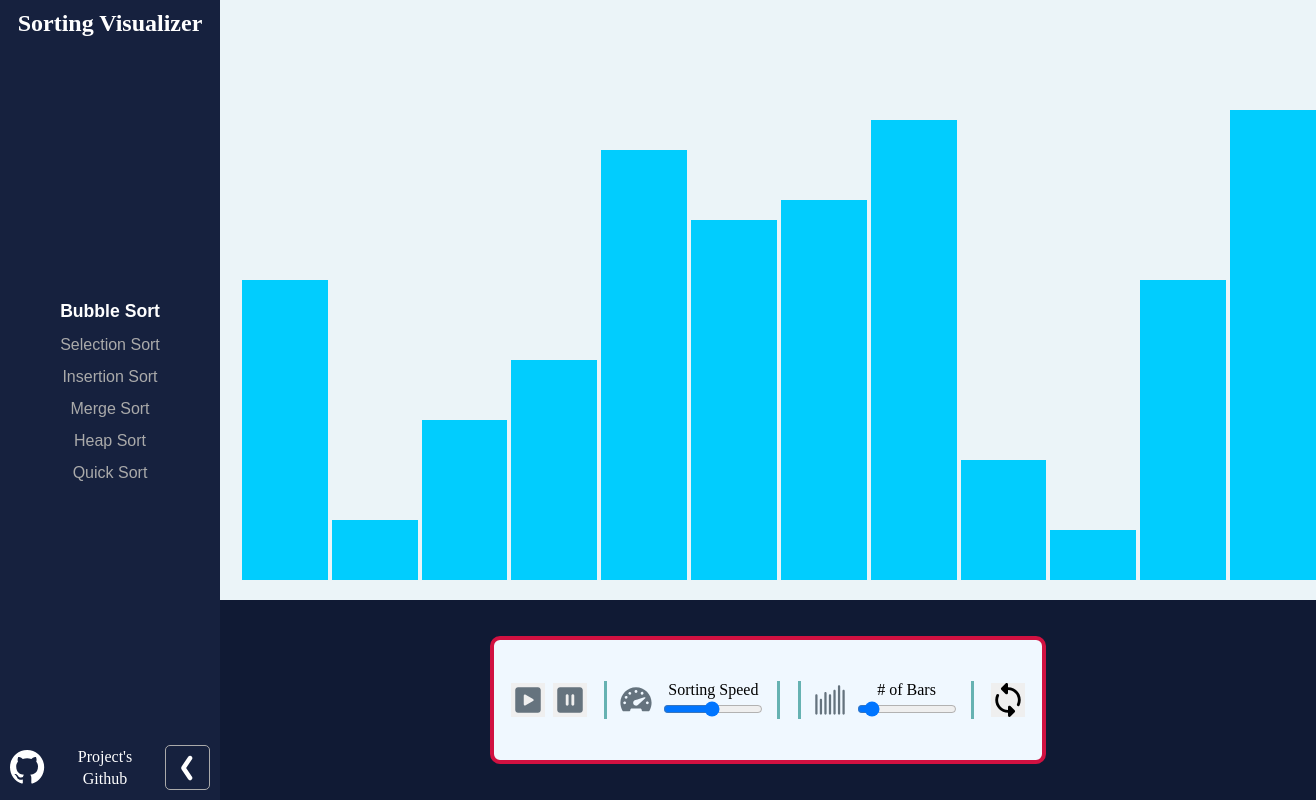
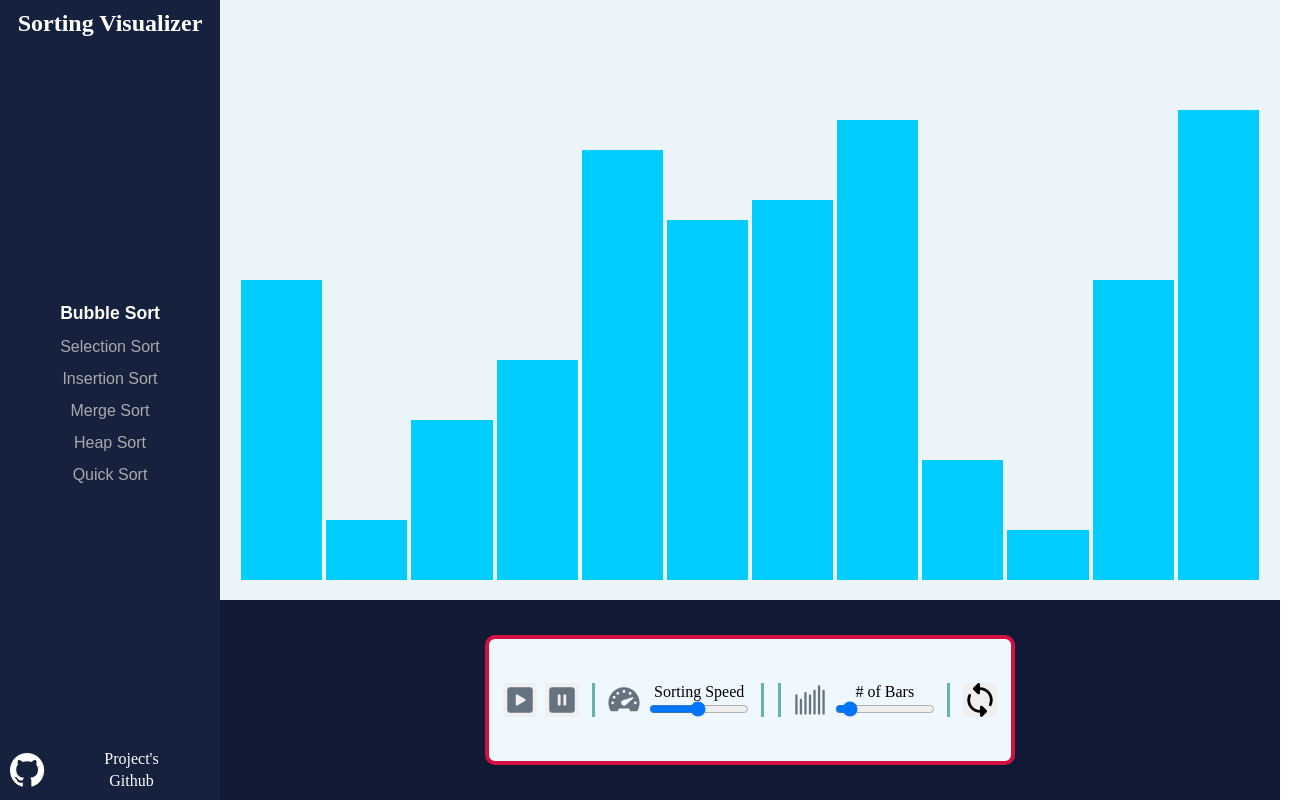
Before and after one commit to michael-griffin/Sorting-Visualizer, a React (Create React App) app: page / in a window 1280 px wide. Shown: the whole page, 1316 px wide, since content can reach past the window. Built offline with nearby package versions, Linux system fonts and the light colour scheme.

Commit message:
updated spacing

```diff
--- a/src/App.js
+++ b/src/App.js
@@ -217,7 +217,7 @@ function App() {
   //<button onClick={() => {animateSort(sortChoice.sortFunc)} }>Test Animations</button>
   return (
     <div className="App">
-      <aside className="sideMenu">
+      <aside className="side-menu">
         <p className="side-header"> Sorting Visualizer</p>
         <div className="side-choices">
           <button id="bubbleChoice"     onClick={handleSortChoice}
@@ -245,11 +245,11 @@ function App() {
             <p>Project's</p>
             <p>Github</p>
           </div>
-          <button className="side-bottom min-button">
+          {/* <button className="side-bottom min-button">
             <svg className="play-icon" xmlns="http://www.w3.org/2000/svg" viewBox="0 0 24 24">
               <path fillRule="evenodd" clipRule="evenodd" d={svgIcons.minimize} fill="#fff"/>
             </svg>
-          </button>
+          </button> */}
         </footer>
 
       </aside>
--- a/src/index.css
+++ b/src/index.css
@@ -1,28 +1,27 @@
-/*it would be good to set some CSS values as variables. For example text-size:
-    basic is .9     chosen-sort is 1    sideMenu header is 1.5
-    maybe same for color?
-*/
 
+* {
+    box-sizing: border-box;
+    margin: 0;
+}
 body {
-    margin: 0px;
     height: 100vh;
     width: 100%;
 }
 #root {
     height: 100%;
     width: 100%;
-    margin: 0px;
 }
 .App {
     height: 100%;
     width: 100%;
     display: flex;
 }
-.sidemenu {
-    width: 15%;
+
+.side-menu {
+    min-width: 220px;
 }
 main {
-    width: 100%;
+    width: calc(100% - 220px);
 }
 
 p {
@@ -31,12 +30,11 @@ p {
 }
 
 /*side menu CSS*/
-.sideMenu {
+.side-menu {
     background-color: #16213e;
     color: #ffffff;
     display: flex;
     flex-direction: column;
-    min-width: 200px;
     justify-content: space-between;
     align-items: center;
     padding: 10px;
@@ -49,7 +47,7 @@ p {
     display: flex;
     flex-direction: column;
 }
-.sideMenu button {
+.side-menu button {
     color: #aaaaaa;
     background: none;
     border: none;
@@ -61,7 +59,7 @@ p {
 button:hover {
     border: 1px solid;
 }
-.sideMenu .chosen-sort {
+.side-menu .chosen-sort {
     font-weight: 700;
     font-size: 1.1rem;
     color: #ffffff;
@@ -90,13 +88,18 @@ button:hover {
     border-radius: 5px;
 }
 
+
+
 /* Main display CSS */
-/* main {} contains array-container + footer */
+/* main contains array-container + footer */
+main {
+    background-color: #ebf4f8;
+}
+
 main .array-container {
     height: 75%;
     width: 98%;
     padding-left: 2%; /*for some reason, hit screen scrolling issues with padding-bottom. Janky solution in arrbar*/
-    background-color: rgb(235, 244, 248);/* #d3d3d3; */
     display: flex;
     align-items: flex-end; /*forces bars to rest on the 'bottom' of the container'*/
     gap: 4px;   /*should match pixelGap in App.js*/
@@ -118,7 +121,8 @@ main footer {
 main footer > .controls {
     background-color: aliceblue;
     width: 50%;
-    height: 60%;
+    min-width: 500px;
+    height: 65%;
     border: 4px solid #d11141;
     border-radius: 10px;
     display: flex;
```
